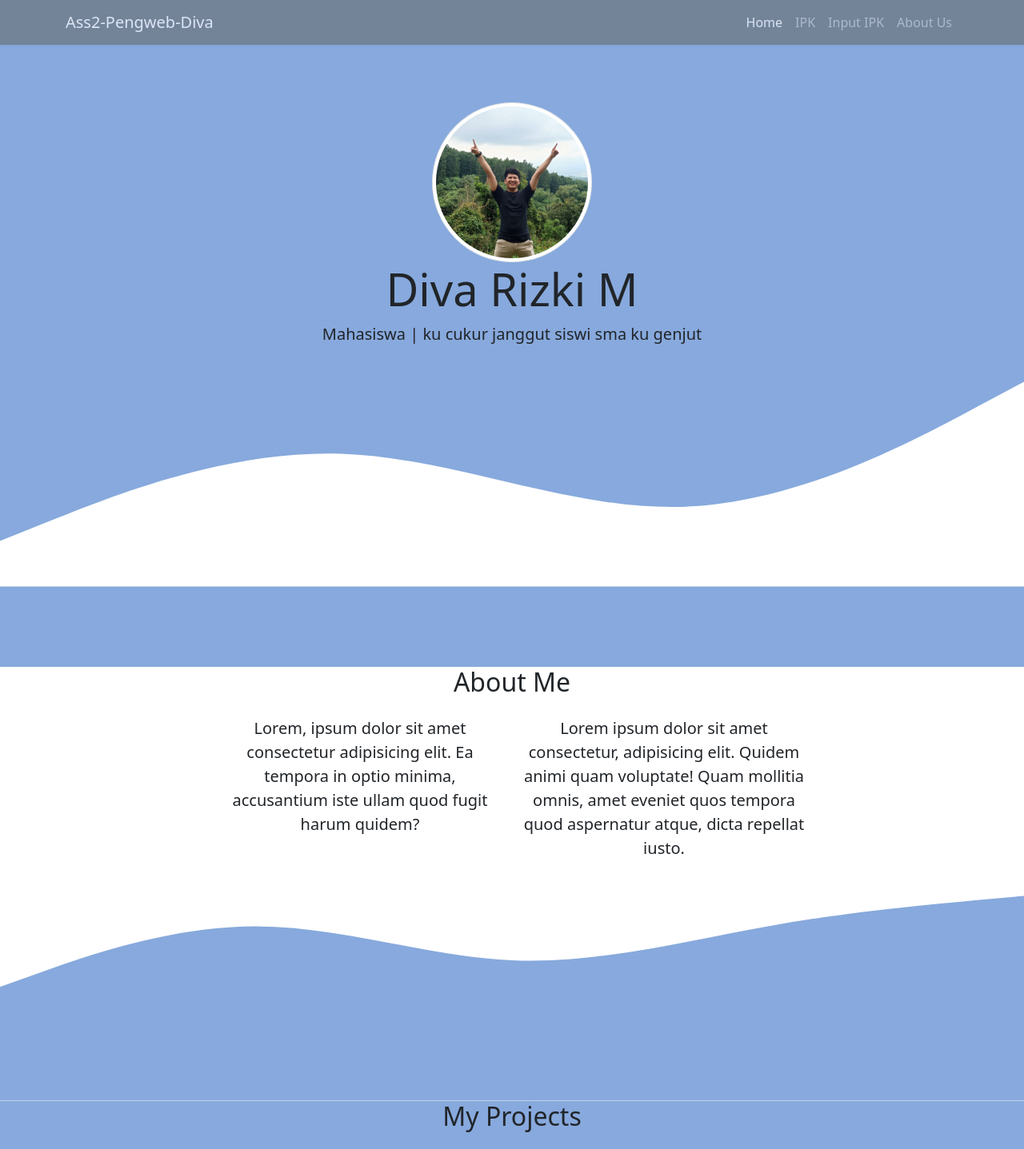
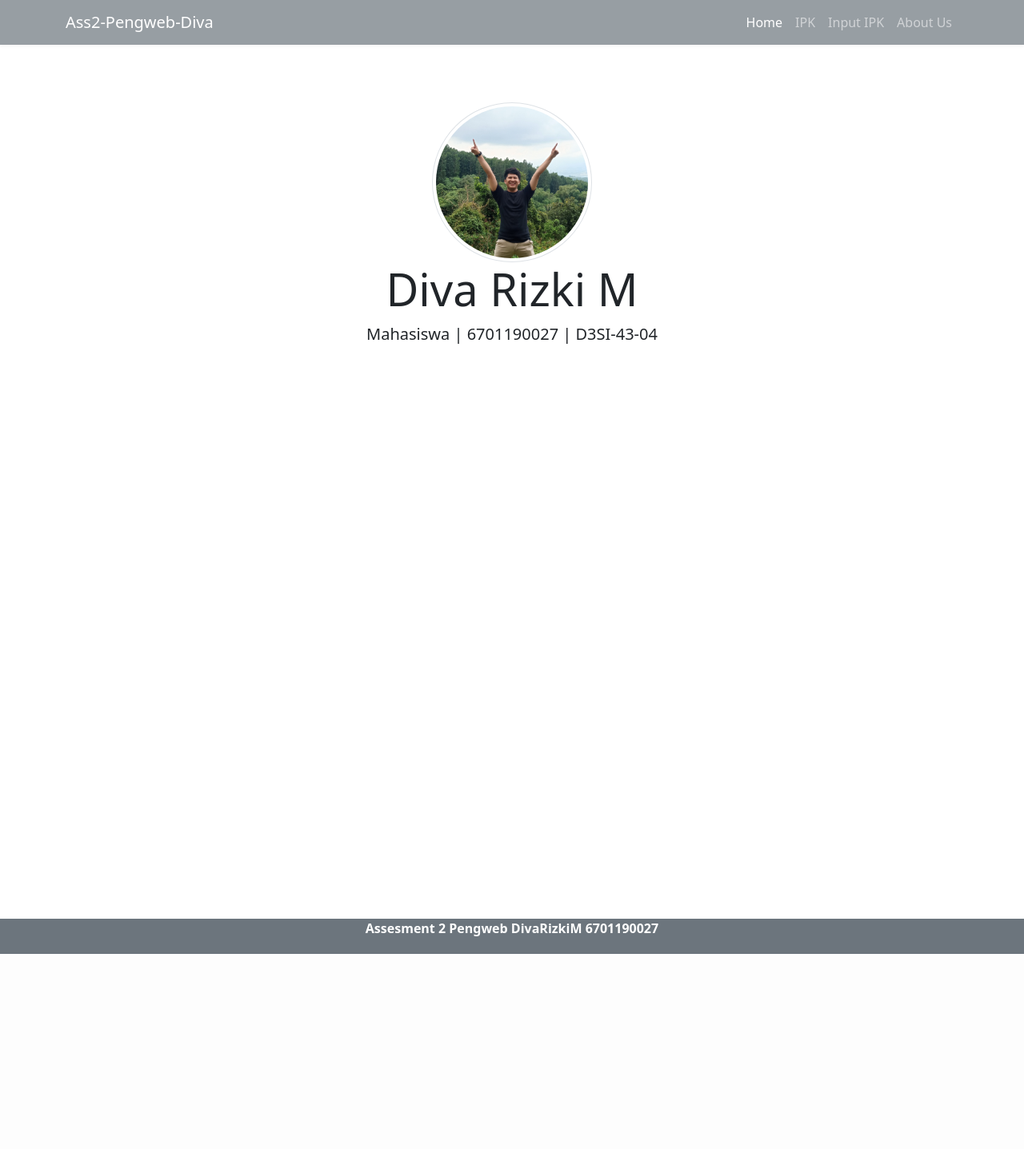
Before and after one commit to DivaRizkiMegananda/assessment2-6701190027, a PHP site: page /about.php in a window 1280 px wide. Shown: the top 1437 px of the page at 80% size. After the commit the page ends 1193 px from the top, so only its background shows below. Run offline with PHP 8.4, Linux system fonts and the light colour scheme.

Commit message:
perbaiki update

```diff
--- a/about.php
+++ b/about.php
@@ -43,85 +43,13 @@
     <section class="jumbotron text-center">
       <img src="img/diva.jpeg" alt="Diva Rizki Megananda" width="200" class="rounded-circle img-thumbnail" />
       <h1 class="display-4">Diva Rizki M</h1>
-      <p class="lead">Mahasiswa | ku cukur janggut siswi sma ku genjut</p>
-      <svg xmlns="http://www.w3.org/2000/svg" viewBox="0 0 1440 320">
-        <path
-          fill="#ffffff"
-          fill-opacity="1"
-          d="M0,256L80,224C160,192,320,128,480,133.3C640,139,800,213,960,208C1120,203,1280,117,1360,74.7L1440,32L1440,320L1360,320C1280,320,1120,320,960,320C800,320,640,320,480,320C320,320,160,320,80,320L0,320Z"
-        ></path>
-      </svg>
+      <p class="lead">Mahasiswa | 6701190027 | D3SI-43-04</p>
     </section>
     <!-- jumbotron end -->
 
-    <!-- about start-->
-    <section id="about">
-      <div class="container">
-        <div class="row text-center mb-3">
-          <div class="col">
-            <h2>About Me</h2>
-          </div>
-        </div>
-
-        <div class="row justify-content-center fs-5 text-center">
-          <div class="col-md-4">
-            <p>Lorem, ipsum dolor sit amet consectetur adipisicing elit. Ea tempora in optio minima, accusantium iste ullam quod fugit harum quidem?</p>
-          </div>
-          <div class="col-md-4">
-            <p>Lorem ipsum dolor sit amet consectetur, adipisicing elit. Quidem animi quam voluptate! Quam mollitia omnis, amet eveniet quos tempora quod aspernatur atque, dicta repellat iusto.</p>
-          </div>
-        </div>
-      </div>
-      <svg xmlns="http://www.w3.org/2000/svg" viewBox="0 0 1440 320">
-        <path
-          fill="#87a9dd"
-          fill-opacity="1"
-          d="M0,160L60,138.7C120,117,240,75,360,74.7C480,75,600,117,720,122.7C840,128,960,96,1080,74.7C1200,53,1320,43,1380,37.3L1440,32L1440,320L1380,320C1320,320,1200,320,1080,320C960,320,840,320,720,320C600,320,480,320,360,320C240,320,120,320,60,320L0,320Z"
-        ></path>
-      </svg>
-    </section>
-    <!-- about end -->
-
-    <!-- projects  -->
-    <section id="projects">
-      <div class="container">
-        <div class="row text-center mb-3">
-          <div class="col">
-            <h2>My Projects</h2>
-          </div>
-        </div>
-        <div class="row justify-content-center">
-          <div class="col-md-4 mb-3">
-            <div class="card">
-              <img src="img/gambar1.png" class="card-img-top" alt="..." />
-              <div class="card-body">
-                <p class="card-text">Some quick example text to build on the card title and make up the bulk of the card's content.</p>
-              </div>
-            </div>
-          </div>
-          <div class="col-md-4 mb-3">
-            <div class="card">
-              <img src="img/gambar2.png" class="card-img-top" alt="..." />
-              <div class="card-body">
-                <p class="card-text">Some quick example text to build on the card title and make up the bulk of the card's content.</p>
-              </div>
-            </div>
-          </div>
-          <div class="col-md-4 mb-3">
-            <div class="card">
-              <img src="img/gambar3.png" class="card-img-top" alt="..." />
-              <div class="card-body">
-                <p class="card-text">Some quick example text to build on the card title and make up the bulk of the card's content.</p>
-              </div>
-            </div>
-          </div>
-        </div>
-      </div>
-    </section>
-    <!-- akhir projects -->
-
      <!-- footer start -->
      <footer class="bg-secondary text-white text-center pb-1 fw-bold">
+
   <p>
     Assesment 2 Pengweb DivaRizkiM 6701190027
   </p>
--- a/style.css
+++ b/style.css
@@ -3,8 +3,7 @@
 }
 .jumbotron {
   padding-top: 8rem;
-  background: #87a9dd;
-  padding-bottom: 100px;
+  padding-bottom: 700px;
 }
 #projects {
   background: #87a9dd;
```
Also changed, not shown: index.php (+8 -1 lines), tambahIPK.php (+24 -7 lines), tampilIPK.php (+22 -4 lines), ubahIPK.php (+4 -4 lines).
